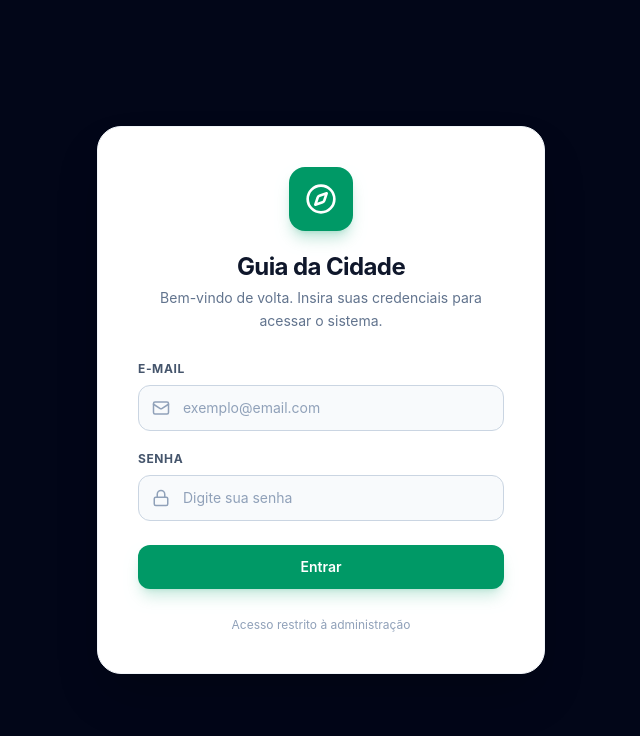
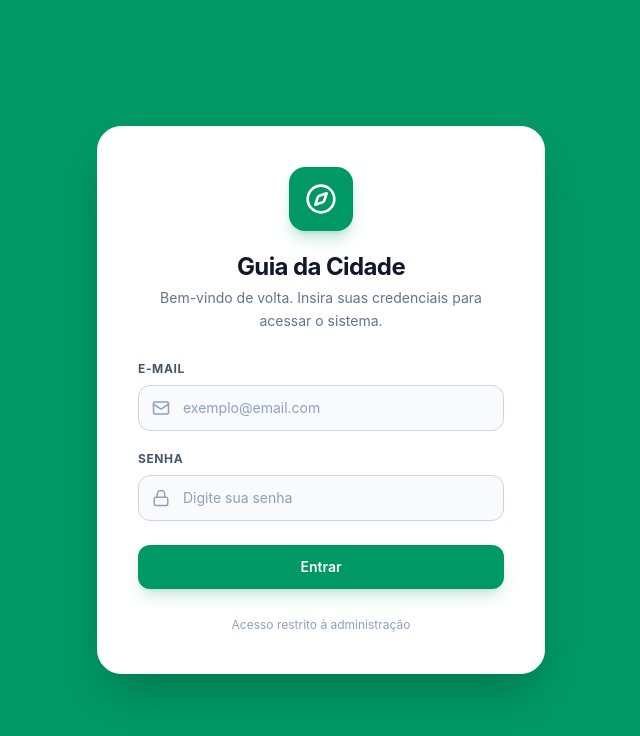
Before and after one commit to ifragas/painel-guia-cidade, a React (Vite) app: page / in a window 1280 px wide. Shown: the top 736 px of the page, without its empty margins (319-959 px from the left). Built offline with nearby package versions, Linux system fonts and the light colour scheme.

Commit message:
mudança bg emerald na tela de login

```diff
--- a/src/components/Login.jsx
+++ b/src/components/Login.jsx
@@ -44,7 +44,7 @@
     'mb-2 block text-xs font-bold uppercase tracking-wider text-slate-600';
 
   return (
-    <div className="flex min-h-screen items-center justify-center bg-slate-950 px-4 py-8">
+    <div className="flex min-h-screen items-center justify-center bg-emerald-600 px-4 py-8">
       <div className="flex w-full max-w-md flex-col items-center rounded-3xl border border-slate-100 bg-white p-8 shadow-2xl sm:p-10">
 
         {/* Logotipo */}
```
